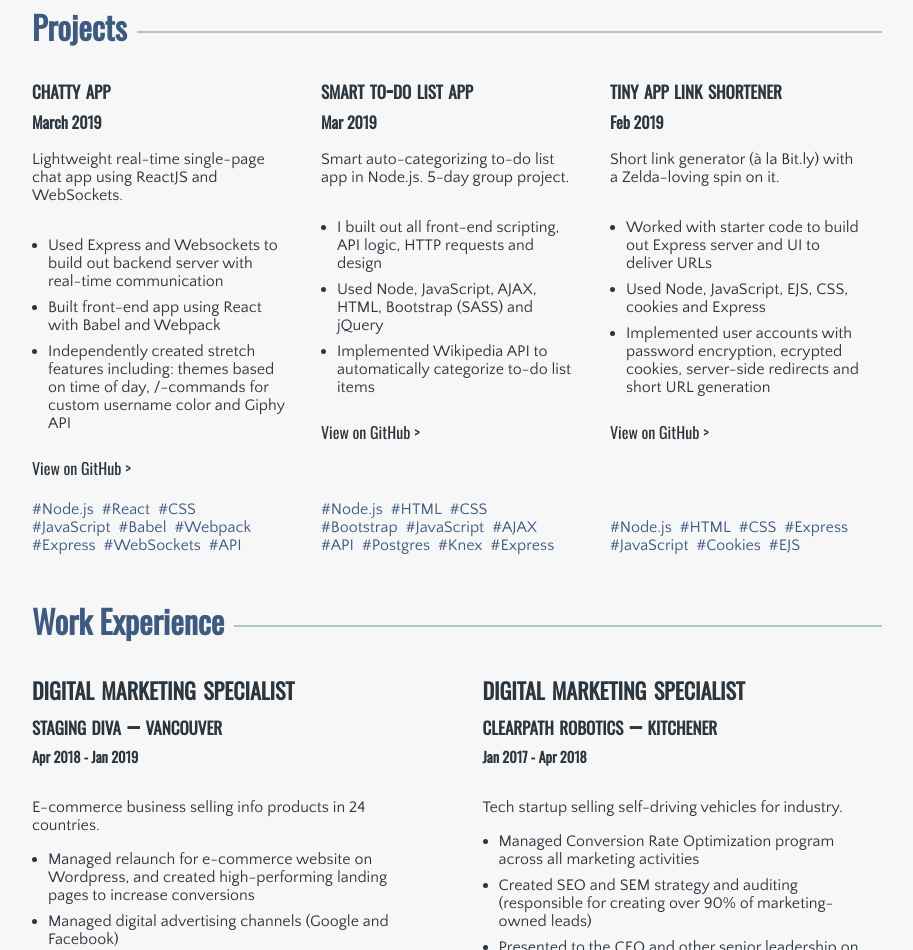
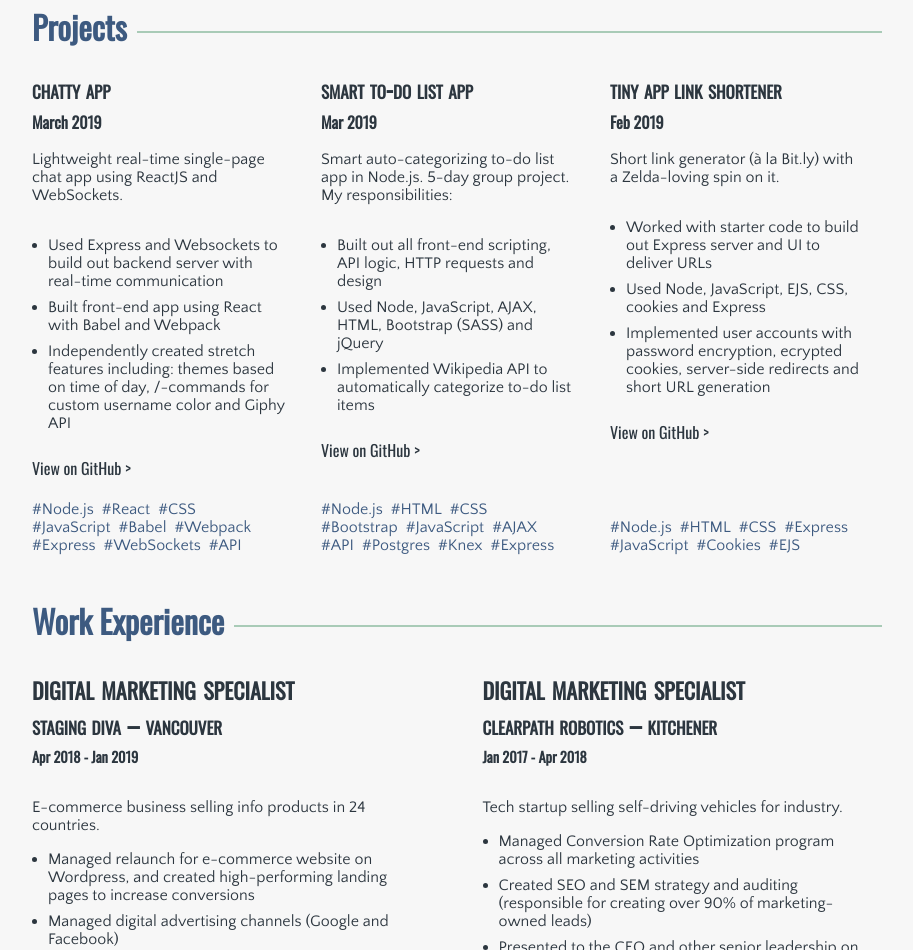
Before and after one commit to rachelgould/rachelgould.github.io, a website: page index.html in a window 1280 px wide. Shown: the part 1254-2204 px from the top of the page, without its empty margins (183-1096 px from the left). Drawn offline with nearby package versions, Linux system fonts and the light colour scheme.

Commit message:
minor edit

```diff
--- a/index.html
+++ b/index.html
@@ -128,9 +128,9 @@
         <div>
           <h2>smart to-do list app</h2>
           <h3>Mar 2019</h3>
-          <p>Smart auto-categorizing to-do list app in Node.js. 5-day group project.</p>
+          <p>Smart auto-categorizing to-do list app in Node.js. 5-day group project. My responsibilities:</p>
           <ul>
-            <li>I built out all front-end scripting, API logic, HTTP requests and design</li>
+            <li>Built out all front-end scripting, API logic, HTTP requests and design</li>
             <li>Used Node, JavaScript, AJAX, HTML, Bootstrap (SASS) and jQuery</li>
             <li>Implemented Wikipedia API to automatically categorize to-do list items</li>
           </ul>
```
